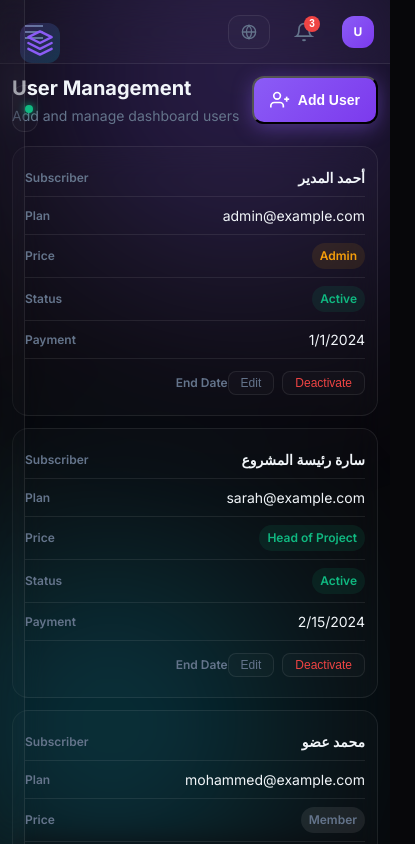
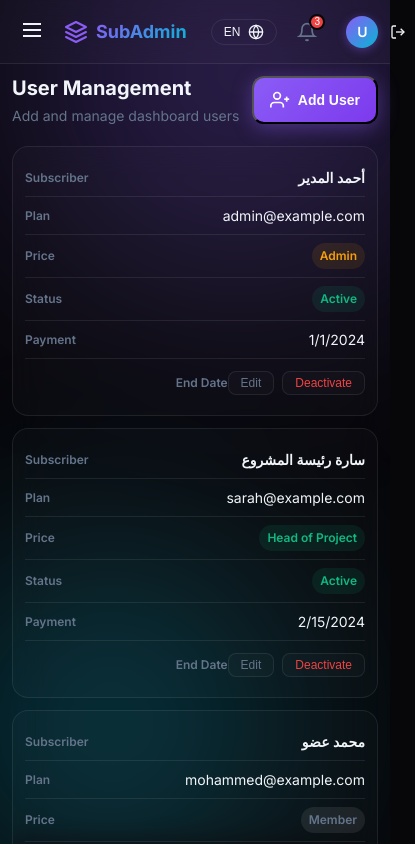
Before and after one commit to U3hhh/dashboard-gpt, a Next.js app: page /dashboard/users in a window 390 px wide. Shown: the top 844 px of the page, 415 px wide, since content can reach past the window. Built offline with nearby package versions, Linux system fonts and the light colour scheme; no server answers.

Commit message:
Force push update Sat 12/06/2025 19:24:16.57

```diff
--- a/src/app/dashboard/layout.module.css
+++ b/src/app/dashboard/layout.module.css
@@ -1,82 +1,78 @@
 .layout {
     min-height: 100vh;
     position: relative;
+    display: flex;
+    flex-direction: column;
 }
 
-/* Sidebar Wrapper */
+.overlay {
+    position: fixed;
+    inset: 0;
+    background: rgba(0, 0, 0, 0.5);
+    backdrop-filter: blur(4px);
+    z-index: 45;
+    display: none;
+}
+
 .sidebarWrapper {
     position: fixed;
     top: 0;
-    inset-inline-start: 0;
-    height: 100vh;
-    z-index: 100;
+    left: 0;
+    bottom: 0;
+    z-index: 50;
+    transition: transform var(--transition-base);
 }
 
-/* Topbar Wrapper */
 .topbarWrapper {
-    position: fixed;
+    position: sticky;
     top: 0;
-    inset-inline-start: var(--sidebar-offset, var(--sidebar-width));
-    inset-inline-end: 0;
-    height: var(--topbar-height);
-    z-index: 90;
-    transition: inset-inline-start var(--transition-slow);
+    z-index: 40;
+    margin-left: var(--sidebar-offset);
+    transition: margin-left var(--transition-base);
+    width: calc(100% - var(--sidebar-offset));
 }
 
-/* Main Content */
 .main {
-    margin-inline-start: var(--sidebar-offset, var(--sidebar-width));
-    margin-top: var(--topbar-height);
-    min-height: calc(100vh - var(--topbar-height));
-    transition: margin-inline-start var(--transition-slow);
+    flex: 1;
+    margin-left: var(--sidebar-offset);
+    transition: margin-left var(--transition-base);
+    min-height: 100vh;
+    display: flex;
+    flex-direction: column;
 }
 
 .content {
+    flex: 1;
     padding: var(--space-6);
     max-width: 1600px;
+    width: 100%;
+    margin: 0 auto;
 }
 
-/* Mobile Overlay */
-.overlay {
-    position: fixed;
-    inset: 0;
-    background: rgba(0, 0, 0, 0.6);
-    backdrop-filter: blur(4px);
-    z-index: 99;
-    animation: fadeIn var(--transition-base) ease;
-}
-
-@keyframes fadeIn {
-    from {
-        opacity: 0;
+@media (max-width: 768px) {
+    .layout {
+        --sidebar-offset: 0px !important;
     }
 
-    to {
-        opacity: 1;
-    }
-}
-
-/* Responsive */
-@media (max-width: 768px) {
     .sidebarWrapper {
         transform: translateX(-100%);
-        transition: transform var(--transition-slow);
-    }
-
-    [dir="rtl"] .sidebarWrapper {
-        transform: translateX(100%);
     }
 
     .sidebarWrapper.open {
         transform: translateX(0);
     }
 
+    .overlay {
+        display: block;
+    }
+
     .topbarWrapper {
-        inset-inline-start: 0;
+        width: 100%;
+        margin-left: 0;
     }
 
     .main {
-        margin-inline-start: 0;
+        margin-left: 0;
     }
 
     .content {
--- a/src/components/Sidebar.module.css
+++ b/src/components/Sidebar.module.css
@@ -1,55 +1,63 @@
 .sidebar {
-    position: fixed;
-    top: 0;
-    inset-inline-start: 0;
+    position: relative;
+    height: 100%;
     width: var(--sidebar-width);
-    height: 100vh;
     background: var(--color-surface);
-    backdrop-filter: blur(var(--blur-lg));
-    -webkit-backdrop-filter: blur(var(--blur-lg));
-    border-inline-end: 1px solid var(--color-border);
+    backdrop-filter: blur(var(--blur-md));
+    -webkit-backdrop-filter: blur(var(--blur-md));
+    border-right: 1px solid var(--color-border);
     display: flex;
     flex-direction: column;
-    padding: var(--space-4);
-    transition: width var(--transition-slow);
-    z-index: 100;
+    transition: width var(--transition-base);
+    z-index: 50;
 }
 
-.sidebar.collapsed {
+.collapsed {
     width: var(--sidebar-collapsed);
 }
 
-/* Logo */
 .logo {
+    height: var(--topbar-height);
     display: flex;
     align-items: center;
+    padding: 0 var(--space-6);
+    border-bottom: 1px solid var(--color-border);
     gap: var(--space-3);
-    padding: var(--space-2);
-    margin-bottom: var(--space-4);
+}
+
+.collapsed .logo {
+    padding: 0;
+    justify-content: center;
 }
 
 .logoIcon {
-    width: 40px;
-    height: 40px;
     display: flex;
     align-items: center;
     justify-content: center;
-    background: linear-gradient(135deg, rgba(139, 92, 246, 0.2), rgba(6, 182, 212, 0.2));
-    border-radius: var(--radius-md);
-    flex-shrink: 0;
+    color: var(--color-primary);
 }
 
 .logoText {
     display: flex;
     flex-direction: column;
+    line-height: 1;
+    white-space: nowrap;
+    opacity: 1;
+    transition: opacity var(--transition-base);
+}
+
+.collapsed .logoText {
+    opacity: 0;
+    width: 0;
     overflow: hidden;
 }
 
 .logoTitle {
     font-size: var(--text-lg);
     font-weight: 700;
-    color: var(--color-text);
-    white-space: nowrap;
+    background: linear-gradient(135deg, var(--color-primary), var(--color-secondary));
+    -webkit-background-clip: text;
+    -webkit-text-fill-color: transparent;
 }
 
 .logoVersion {
@@ -57,16 +65,12 @@
     color: var(--color-text-muted);
 }
 
-/* Organization Info */
 .orgInfo {
+    padding: var(--space-4) var(--space-6);
     display: flex;
     align-items: center;
-    gap: var(--space-2);
-    padding: var(--space-3);
-    margin-bottom: var(--space-4);
-    background: var(--color-surface);
-    border-radius: var(--radius-md);
-    border: 1px solid var(--color-border);
+    gap: var(--space-3);
+    border-bottom: 1px solid var(--color-border);
 }
 
 .orgDot {
@@ -74,39 +78,43 @@
     height: 8px;
     border-radius: 50%;
     background: var(--color-success);
-    box-shadow: 0 0 8px var(--color-success);
-    flex-shrink: 0;
+    box-shadow: 0 0 10px var(--color-success);
 }
 
 .orgName {
     font-size: var(--text-sm);
+    font-weight: 500;
     color: var(--color-text);
     white-space: nowrap;
     overflow: hidden;
     text-overflow: ellipsis;
 }
 
-/* Navigation */
 .nav {
     flex: 1;
+    padding: var(--space-4) var(--space-3);
+    overflow-y: auto;
     display: flex;
     flex-direction: column;
     gap: var(--space-1);
-    overflow-y: auto;
-    overflow-x: hidden;
 }
 
 .navItem {
-    position: relative;
     display: flex;
     align-items: center;
-    gap: var(--space-3);
-    padding: var(--space-3);
+    padding: var(--space-3) var(--space-4);
     border-radius: var(--radius-md);
     color: var(--color-text-muted);
     text-decoration: none;
     transition: all var(--transition-base);
-    overflow: hidden;
+    position: relative;
+    gap: var(--space-3);
+    min-height: 44px;
+}
+
+.collapsed .navItem {
+    padding: var(--space-3);
+    justify-content: center;
 }
 
 .navItem:hover {
@@ -119,90 +127,45 @@
     color: var(--color-primary-light);
 }
 
-.navItemActive:hover {
-    background: rgba(139, 92, 246, 0.15);
-}
-
 .navIcon {
     display: flex;
     align-items: center;
     justify-content: center;
-    width: 20px;
-    height: 20px;
-    flex-shrink: 0;
 }
 
 .navLabel {
     font-size: var(--text-sm);
     font-weight: 500;
     white-space: nowrap;
-    overflow: hidden;
-    text-overflow: ellipsis;
 }
 
 .activeIndicator {
     position: absolute;
-    inset-inline-start: 0;
+    right: 0;
     top: 50%;
     transform: translateY(-50%);
     width: 3px;
-    height: 24px;
+    height: 20px;
     background: var(--color-primary);
-    border-radius: 0 var(--radius-sm) var(--radius-sm) 0;
-    box-shadow: 0 0 12px var(--color-primary-glow);
+    border-top-left-radius: 3px;
+    border-bottom-left-radius: 3px;
+    box-shadow: 0 0 10px var(--color-primary-glow);
 }
 
-[dir="rtl"] .activeIndicator {
-    border-radius: var(--radius-sm) 0 0 var(--radius-sm);
-}
-
-/* Toggle Button */
 .toggleBtn {
-    position: absolute;
-    bottom: var(--space-4);
-    inset-inline-end: calc(var(--space-4) * -1 - 16px);
-    width: 32px;
-    height: 32px;
+    height: 48px;
     display: flex;
     align-items: center;
     justify-content: center;
-    background: var(--color-surface);
-    border: 1px solid var(--color-border);
-    border-radius: 50%;
+    background: transparent;
+    border: none;
+    border-top: 1px solid var(--color-border);
     color: var(--color-text-muted);
     cursor: pointer;
     transition: all var(--transition-base);
 }
 
 .toggleBtn:hover {
+    color: var(--color-text);
     background: var(--color-surface-hover);
-    color: var(--color-text);
-    border-color: var(--color-border-accent);
 }
-
-.toggleBtn svg {
-    transition: transform var(--transition-base);
-}
-
-[dir="rtl"] .toggleBtn svg {
-    transform: rotate(180deg);
-}
-
-[dir="rtl"] .sidebar.collapsed .toggleBtn svg {
-    transform: rotate(0deg);
-}
-
-/* Responsive */
-@media (max-width: 768px) {
-    .sidebar {
-        width: var(--sidebar-width);
-    }
-
-    .sidebar.collapsed {
-        width: var(--sidebar-width);
-    }
-
-    .toggleBtn {
-        display: none;
-    }
-}
--- a/src/components/Topbar.module.css
+++ b/src/components/Topbar.module.css
@@ -1,96 +1,95 @@
 .topbar {
-    position: fixed;
-    top: 0;
-    inset-inline-start: var(--sidebar-width);
-    inset-inline-end: 0;
     height: var(--topbar-height);
+    background: var(--color-surface);
+    backdrop-filter: blur(var(--blur-md));
+    -webkit-backdrop-filter: blur(var(--blur-md));
+    border-bottom: 1px solid var(--color-border);
     display: flex;
     align-items: center;
+    padding: 0 var(--space-6);
+    position: sticky;
+    top: 0;
+    z-index: 40;
     gap: var(--space-4);
-    padding: 0 var(--space-6);
-    background: var(--color-surface);
-    backdrop-filter: blur(var(--blur-lg));
-    -webkit-backdrop-filter: blur(var(--blur-lg));
-    border-bottom: 1px solid var(--color-border);
-    z-index: 90;
-    transition: inset-inline-start var(--transition-slow);
 }
 
-.sidebar-collapsed+.topbar,
-.topbar.sidebar-collapsed {
-    inset-inline-start: var(--sidebar-collapsed);
+.menuBtn {
+    display: none;
+    background: transparent;
+    border: none;
+    color: var(--color-text);
+    cursor: pointer;
+    padding: var(--space-2);
 }
 
-/* Mobile Menu Button */
-.menuBtn {
+.mobileLogo {
     display: none;
     align-items: center;
-    justify-content: center;
-    width: 44px;
-    height: 44px;
-    background: transparent;
-    border: none;
-    color: var(--color-text-muted);
-    cursor: pointer;
-    border-radius: var(--radius-md);
-    transition: all var(--transition-base);
+    gap: var(--space-2);
 }
 
-.menuBtn:hover {
-    background: var(--color-surface-hover);
-    color: var(--color-text);
+.mobileLogoText {
+    font-weight: 700;
+    font-size: var(--text-lg);
+    background: linear-gradient(135deg, var(--color-primary), var(--color-secondary));
+    -webkit-background-clip: text;
+    -webkit-text-fill-color: transparent;
+}
+
+.demoBadge {
+    display: flex;
+    align-items: center;
+    gap: var(--space-2);
+    padding: var(--space-1) var(--space-3);
+    background: rgba(245, 158, 11, 0.1);
+    color: #f59e0b;
+    border-radius: var(--radius-full);
+    font-size: var(--text-xs);
+    font-weight: 600;
+    border: 1px solid rgba(245, 158, 11, 0.2);
 }
 
 .spacer {
     flex: 1;
 }
 
-/* Actions */
 .actions {
     display: flex;
     align-items: center;
-    gap: var(--space-3);
+    gap: var(--space-4);
 }
 
-/* Language Toggle */
 .langToggle {
     display: flex;
     align-items: center;
     gap: var(--space-2);
-    padding: var(--space-2) var(--space-3);
-    background: var(--color-surface);
+    background: transparent;
     border: 1px solid var(--color-border);
-    border-radius: var(--radius-md);
-    color: var(--color-text-muted);
+    color: var(--color-text);
+    padding: var(--space-1) var(--space-3);
+    border-radius: var(--radius-full);
     cursor: pointer;
+    font-size: var(--text-xs);
     transition: all var(--transition-base);
 }
 
 .langToggle:hover {
     background: var(--color-surface-hover);
-    color: var(--color-text);
-    border-color: var(--color-border-accent);
+    border-color: var(--color-text-muted);
 }
 
-.langCode {
-    font-size: var(--text-sm);
-    font-weight: 600;
-}
-
-/* Icon Button */
 .iconBtn {
     position: relative;
-    display: flex;
-    align-items: center;
-    justify-content: center;
-    width: 44px;
-    height: 44px;
     background: transparent;
     border: none;
     color: var(--color-text-muted);
     cursor: pointer;
-    border-radius: var(--radius-md);
+    padding: var(--space-2);
+    border-radius: 50%;
     transition: all var(--transition-base);
+    display: flex;
+    align-items: center;
+    justify-content: center;
 }
 
 .iconBtn:hover {
@@ -98,67 +97,61 @@
     color: var(--color-text);
 }
 
-.iconBtn .badge {
+.badge {
     position: absolute;
-    top: 6px;
-    inset-inline-end: 6px;
-    min-width: 16px;
+    top: 0;
+    right: 0;
+    width: 16px;
     height: 16px;
+    background: var(--color-danger);
+    color: white;
+    font-size: 10px;
+    border-radius: 50%;
     display: flex;
     align-items: center;
     justify-content: center;
-    padding: 0 4px;
-    font-size: 10px;
-    font-weight: 700;
-    color: white;
-    background: var(--color-danger);
-    border-radius: var(--radius-full);
+    border: 2px solid var(--color-bg);
 }
 
-/* User Menu */
 .userMenu {
     display: flex;
     align-items: center;
     gap: var(--space-3);
-    padding: var(--space-2);
-    padding-inline-end: var(--space-3);
-    background: var(--color-surface);
-    border: 1px solid var(--color-border);
-    border-radius: var(--radius-lg);
-    cursor: pointer;
+    padding: var(--space-1) var(--space-2);
+    border-radius: var(--radius-md);
     transition: all var(--transition-base);
+    border: 1px solid transparent;
 }
 
 .userMenu:hover {
     background: var(--color-surface-hover);
-    border-color: var(--color-border-accent);
+    border-color: var(--color-border);
 }
 
 .avatar {
-    width: 36px;
-    height: 36px;
+    width: 32px;
+    height: 32px;
+    background: linear-gradient(135deg, var(--color-primary), var(--color-secondary));
+    border-radius: 50%;
     display: flex;
     align-items: center;
     justify-content: center;
-    background: linear-gradient(135deg, var(--color-primary), var(--color-primary-dark));
-    border-radius: var(--radius-md);
+    color: white;
+    font-weight: 600;
     font-size: var(--text-sm);
-    font-weight: 700;
-    color: white;
+    box-shadow: 0 2px 10px var(--color-primary-glow);
 }
 
 .userInfo {
     display: flex;
     flex-direction: column;
+    line-height: 1.2;
 }
 
 .userEmail {
     font-size: var(--text-sm);
+    font-weight: 500;
     color: var(--color-text);
-    max-width: 150px;
-    overflow: hidden;
-    text-overflow: ellipsis;
-    white-space: nowrap;
 }
 
 .userRole {
@@ -166,60 +159,20 @@
     color: var(--color-text-muted);
 }
 
-/* Responsive */
-@media (max-width: 1024px) {
+@media (max-width: 768px) {
+    .menuBtn {
+        display: block;
+    }
+
+    .mobileLogo {
+        display: flex;
+    }
+
     .userInfo {
         display: none;
     }
-}
 
-@media (max-width: 768px) {
     .topbar {
-        inset-inline-start: 0;
-        padding: 0 var(--space-3);
-        gap: var(--space-2);
-    }
-
-    .menuBtn {
-        display: flex;
-    }
-
-    .langCode {
-        display: none;
-    }
-
-    .userMenu {
-        padding: var(--space-1);
-        border: none;
-        background: transparent;
-    }
-
-    .userMenu:hover {
-        background: var(--color-surface-hover);
-    }
-
-    .userInfo,
-    .userMenu svg {
-        display: none;
-    }
-
-    .avatar {
-        width: 32px;
-        height: 32px;
-        font-size: var(--text-xs);
+        padding: 0 var(--space-4);
     }
 }
-
-/* Demo Badge */
-.demoBadge {
-    display: inline-flex;
-    align-items: center;
-    gap: var(--space-2);
-    padding: var(--space-1) var(--space-3);
-    background: rgba(139, 92, 246, 0.15);
-    border: 1px solid rgba(139, 92, 246, 0.3);
-    border-radius: var(--radius-full);
-    color: var(--color-primary-light);
-    font-size: var(--text-xs);
-    font-weight: 600;
-}
--- a/src/components/Topbar.tsx
+++ b/src/components/Topbar.tsx
@@ -70,6 +70,26 @@ export default function Topbar({ onMenuToggle, userEmail = 'user@example.com' }:
                 </svg>
             </button>
 
+            {/* Mobile Logo */}
+            <div className={styles.mobileLogo}>
+                <svg width="24" height="24" viewBox="0 0 24 24" fill="none">
+                    <path
+                        d="M12 2L2 7l10 5 10-5-10-5zM2 17l10 5 10-5M2 12l10 5 10-5"
+                        stroke="url(#logoGradientMobile)"
+                        strokeWidth="2"
+                        strokeLinecap="round"
+                        strokeLinejoin="round"
+                    />
+                    <defs>
+                        <linearGradient id="logoGradientMobile" x1="2" y1="2" x2="22" y2="22">
+                            <stop stopColor="#8b5cf6" />
+                            <stop offset="1" stopColor="#06b6d4" />
+                        </linearGradient>
+                    </defs>
+                </svg>
+                <span className={styles.mobileLogoText}>SubAdmin</span>
+            </div>
+
             {/* Demo Mode Badge */}
             {isDemo && (
                 <div className={styles.demoBadge}>
```
